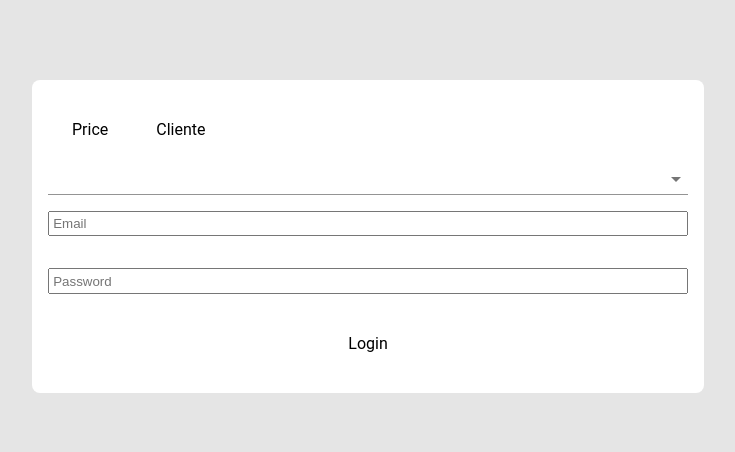
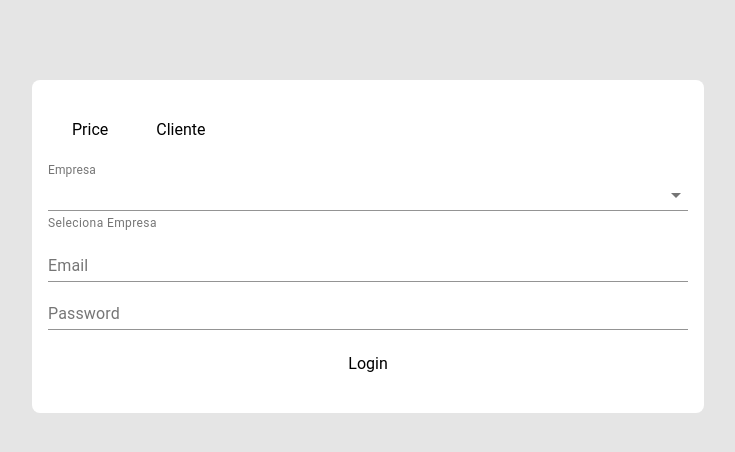
Before and after one commit to paula113/ValueToGo, a React (Create React App) app: page / in a window 1280 px wide. Shown: the top 452 px of the page, without its empty margins (288-1023 px from the left). Built offline with nearby package versions, Linux system fonts and the light colour scheme; what pptxgenjs would draw is missing.

Commit message:
login styles ui component

```diff
--- a/src/Views/Login.jsx
+++ b/src/Views/Login.jsx
@@ -1,7 +1,11 @@
 import React, { useState } from 'react';
 import { useHistory } from 'react-router-dom';
-import Select from '@material-ui/core/Select';
+import TextField from '@material-ui/core/TextField';
 import MenuItem from '@material-ui/core/MenuItem';
+// import MenuItem from '@material-ui/core/MenuItem';
+import { makeStyles } from '@material-ui/core/styles';
+import Button from '@material-ui/core/Button';
+// import TextField from '@material-ui/core/TextField';
 // import FormControl from '@material-ui/core/FormControl';
 import './Login.scss';
 import { signIn } from '../API/auth';
@@ -10,8 +14,27 @@ const Login = () => {
   const history = useHistory();
   const [view, setView] = useState();
   const [email, setEmail] = useState('');
+  const [password, setPassword] = useState('');
 
-  const [password, setPassword] = useState('');
+  const [empresas, setEmpresas] = React.useState('EUR');
+  const handleChange = (event) => {
+    setEmpresas(event.target.value);
+  };
+
+  const empresa = [
+    {
+      value: 'EmpresaA',
+      label: 'Empresa A',
+    },
+    {
+      value: 'EmpresaB',
+      label: 'Empresa B',
+    },
+    {
+      value: 'EmpresaC',
+      label: 'Empresa C',
+    },
+  ];
 
   const loginSubmit = (event) => {
     event.preventDefault();
@@ -58,24 +81,32 @@ const Login = () => {
           </button>
         </div>
 
-        <Select
-          labelId="demo-controlled-open-select-label"
-          id="demo-controlled-open-select"
-          // open={open}
-          // onClose={handleClose}
-          // onOpen={handleOpen}
-          // value={age}
-          // onChange={handleChange}
+        <TextField
+          id="standard-select-currency"
+          select
+          label="Empresa"
+          value={empresas}
+          onChange={handleChange}
+          helperText="Seleciona Empresa"
         >
-          <MenuItem value="">
-            <em>Empresa</em>
-          </MenuItem>
-          <MenuItem value="EmpresaA">Empresa A</MenuItem>
-          <MenuItem value="EmpresaB">Empresa B</MenuItem>
-          <MenuItem value="EmpresaC">Empresa C</MenuItem>
-        </Select>
-        <input
+          {empresa.map((option) => (
+            <MenuItem key={option.value} value={option.value}>
+              {option.label}
+            </MenuItem>
+          ))}
+        </TextField>
+        <TextField
+          id="standard-basic"
+          label="Email"
           onChange={(e) => setEmail(e.target.value)}
+        />
+        <TextField
+          id="standard-basic"
+          label="Password"
+          onChange={(e) => setPassword(e.target.value)}
+        />
+        {/* <input
+          onChange={}
           type="email"
           name="email"
           placeholder="Email"
@@ -85,7 +116,7 @@ const Login = () => {
           type="password"
           name="passsword"
           placeholder="Password"
-        />
+        /> */}
         <button type="submit">Login</button>
       </form>
     </main>
```
